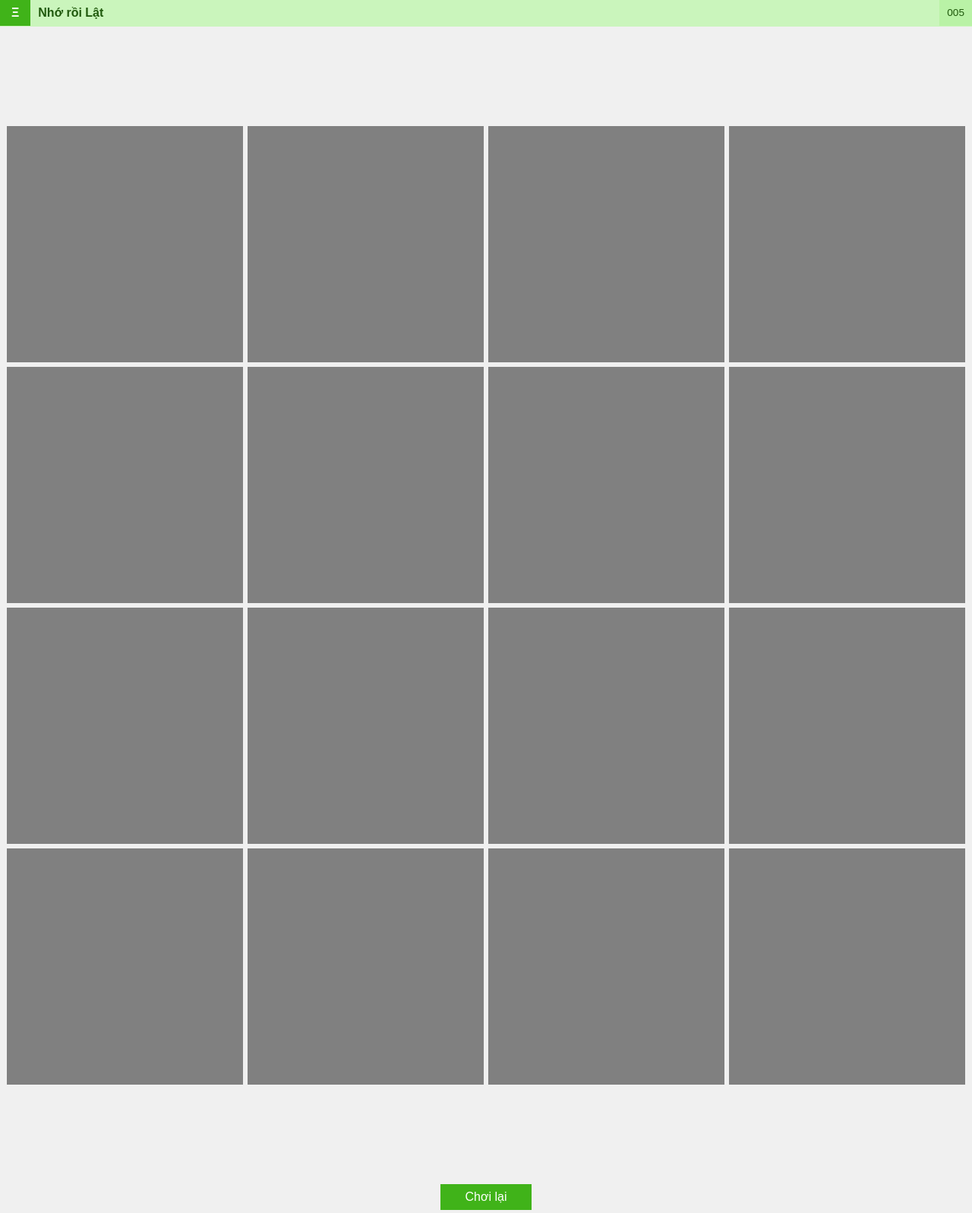
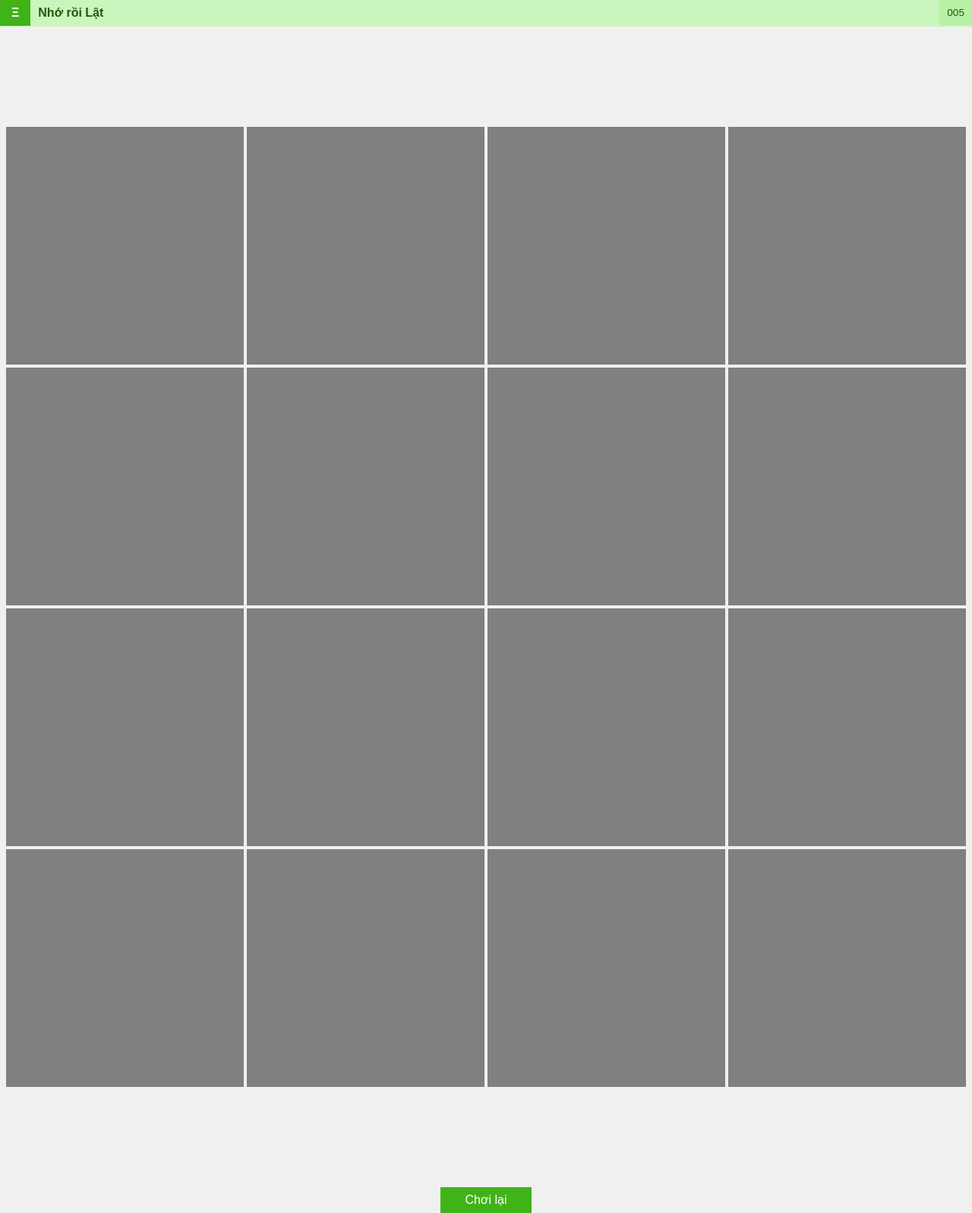
Before and after one commit to mangcut/mangcut.github.io, a Jekyll site: the page app/1/index.html, which Jekyll copies as it is, in a window 1280 px wide. Shown: the whole page at 76% size. Built offline with Jekyll 4.4.1, drawn with Linux system fonts in a browser that asks for light colours.

Commit message:
Change cell margin

```diff
--- a/app/1/css/app.css
+++ b/app/1/css/app.css
@@ -135,6 +135,8 @@
 #playGround {
 	margin: 10% auto;
 	display: table;
+	border-collapse: collapse;
+	border-spacing: 0;
 }
 
 #playGround .row {
@@ -145,7 +147,7 @@
 	display: table-cell;
 	margin: 0;
 	padding: 0;
-	border: 3px solid #f0f0f0;
+	border: 4px solid #f0f0f0;
 	-webkit-box-sizing: border-box; /* Safari/Chrome, other WebKit */
 	-moz-box-sizing: border-box;    /* Firefox, other Gecko */
 	box-sizing: border-box;         /* Opera/IE 8+ */
--- a/app/1/js/app.js
+++ b/app/1/js/app.js
@@ -134,7 +134,10 @@
 		return "00" + passedSeconds;
 	} else if (passedSeconds < 100) {
 		return "0" + passedSeconds;
+	} else {
+		return "" + passedSeconds;
 	}
+
 }
 
 function buildPlayGround(col, row) {
```
